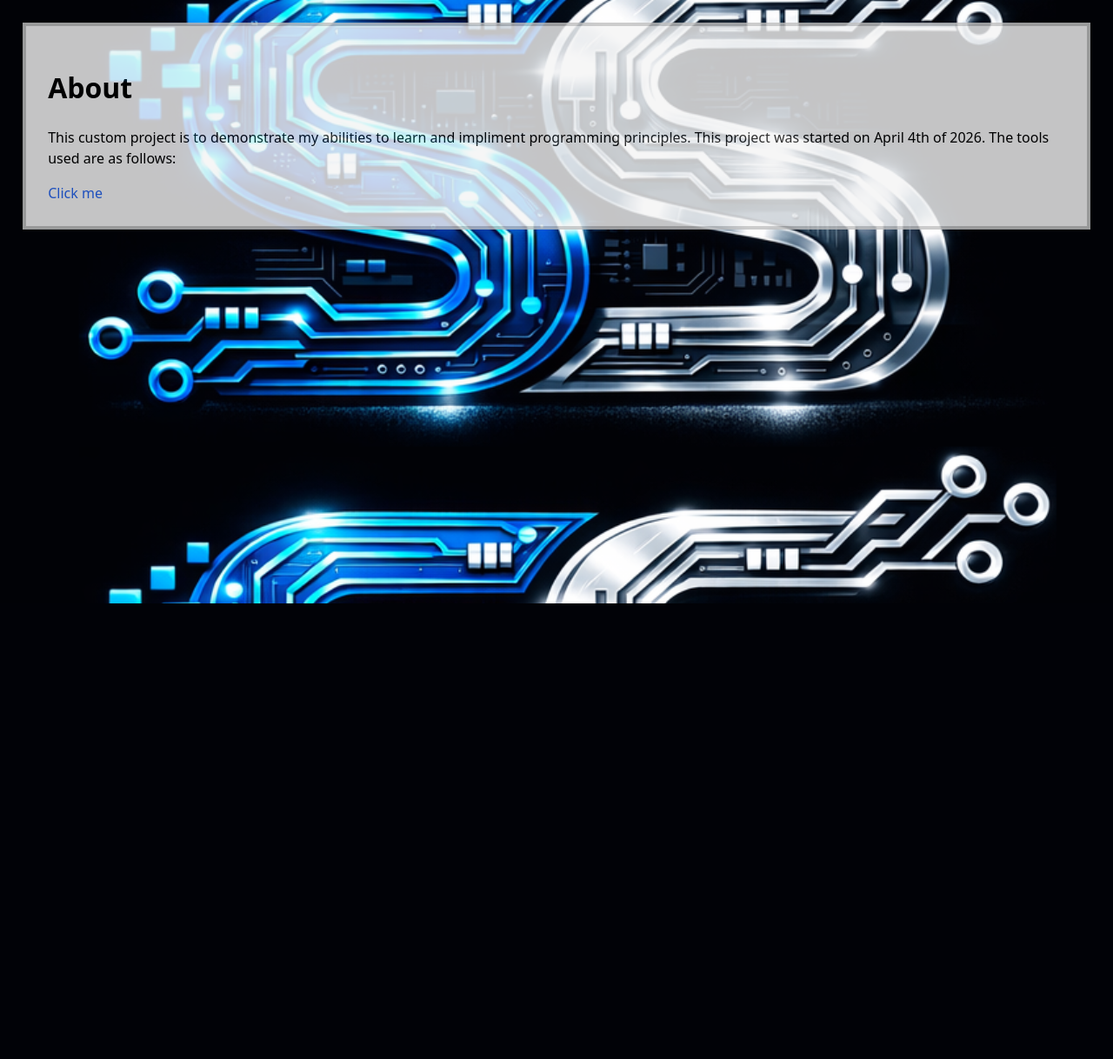
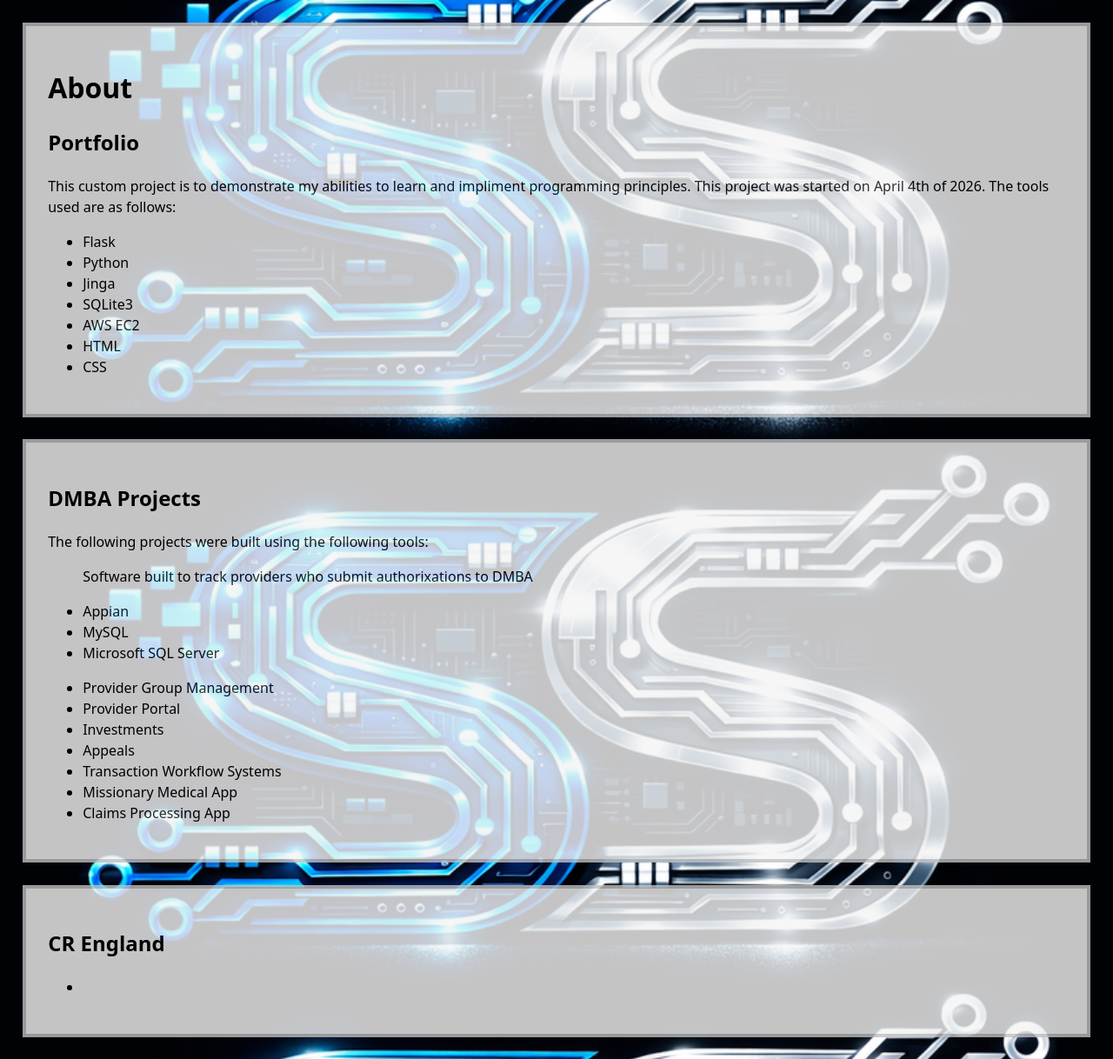
Before and after one commit to Mordon327/PythonPractice, a Flask app: page /about in a window 1280 px wide. Shown: the part 106-1324 px from the top of the page at 87% size. Before the commit the page ends 800 px from the top, so only its background shows below. Run offline with Flask 3, Linux system fonts and the light colour scheme; data that the repository does not hold is empty.

Commit message:
Added db tables for work history. Started adding SQLAlchemy for better db access.

```diff
--- a/app.py
+++ b/app.py
@@ -1,7 +1,11 @@
 import os
 from flask import Flask, render_template, redirect, url_for, send_from_directory, g, jsonify, request
 from datetime import datetime
+#Manual form of using SQLite3
 import sqlite3
+#Simplified tool to use SQLite3
+from flask_sqlalchemy import SQLAlchemy
+from sqlalchemy.orm import DeclarativeBase
 #When naming this file to app or wsgi, the command to run will be: flask run
 #Otherwise it will be flask --app filename run
 
@@ -9,16 +13,25 @@ import sqlite3
 
 app = Flask(__name__)
 
+#New Simplified WIP
+#app.config['SQLALCHEMY_DATABASE_URI'] = os.path.join(app.root_path, 'databases/pythonPracticeDB.db')
+#db = SQLAlchemy(app)
 
+#Manual
 def connect_db():
 	sql = sqlite3.connect(os.path.join(app.root_path, 'databases/pythonPracticeDB'))
 	sql.row_factory = sqlite3.Row
 	return sql
-
+#Manual
 def get_db():
 	if not hasattr(g, 'sqlite3'):
 		g.sqlite_db = connect_db()
 	return g.sqlite_db
+
+#New Simplified
+#class Companies():
+#	id = db.Column(db.Integer, primary_key=True)
+#	name = db.Column(db.String(100))
 
 #Prevent memory leak by closing the connection
 @app.teardown_appcontext
@@ -40,7 +53,10 @@ def contact():
 
 @app.route("/about")
 def about_page():
-	return render_template('aboutPage.html')
+	db = get_db()
+	companies = db.execute('SELECT c.COMPANY_NAME, c.DESCRIPTION, c.START_DATE , c.END_DATE , p.PROJECT_NAME , ps.SKILL_NAME FROM Companies AS c LEFT JOIN Projects p ON c.COMPANY_ID = p.COMPANY_ID LEFT JOIN ProjectSkills ps ON p.PROJECT_ID = ps.PROJECT_ID GROUP BY c.COMPANY_ID').fetchall()
+	db.close()
+	return render_template('aboutPage.html', companies=companies)
 
 @app.route("/test")
 def test_page():
--- a/templates/aboutPage.html
+++ b/templates/aboutPage.html
@@ -10,12 +10,54 @@
   {% include "/_navigationPage.html" %}
 </header>
 <body>
+  {% for item in companies %}
+  <div>
+    {{ item["COMPANY_NAME"] }}
+    {% for projects in item["PROJECT_ID"] %}
+    {{ item["PROJECT_NAME"] }}
+    {% endfor %}
+  </div>
+  {% endfor %}
   <div>
     <h1>About</h1>
+    <h2>Portfolio</h2>
       <p>
     This custom project is to demonstrate my abilities to learn and impliment programming principles. This project was started on April 4th of 2026. The tools used are as follows:
-  </p>
-    <a href="/hello">Click me</a>
+      </p>
+      <ul>
+        <li>Flask</li>
+        <li>Python</li>
+        <li>Jinga</li>
+        <li>SQLite3</li>
+        <li>AWS EC2</li>
+        <li>HTML</li>
+        <li>CSS</li>
+      </ul>
+      </div>
+      <div>
+      <h2>DMBA Projects</h2>
+      <p>The following projects were built using the following tools:</p>
+      <ul>
+          <p>Software built to track providers who submit authorixations to DMBA</p>
+          <li>Appian</li>
+          <li>MySQL</li>
+          <li>Microsoft SQL Server</li>
+      </ul>
+      <ul>
+        <li>Provider Group Management</li>
+        <li>Provider Portal</li>
+        <li>Investments</li>
+        <li>Appeals</li>
+        <li>Transaction Workflow Systems</li>
+        <li>Missionary Medical App</li>
+        <li>Claims Processing App</li>
+      </ul>
+  </div>
+  <div>
+    <h2>CR England</h2>
+    <ul>
+      <li></li>
+    </ul>
   </div>
 </body>
 </html>
```
Also changed, not shown: templates/mainPage.html (+1 -6 lines), 1 other file.
